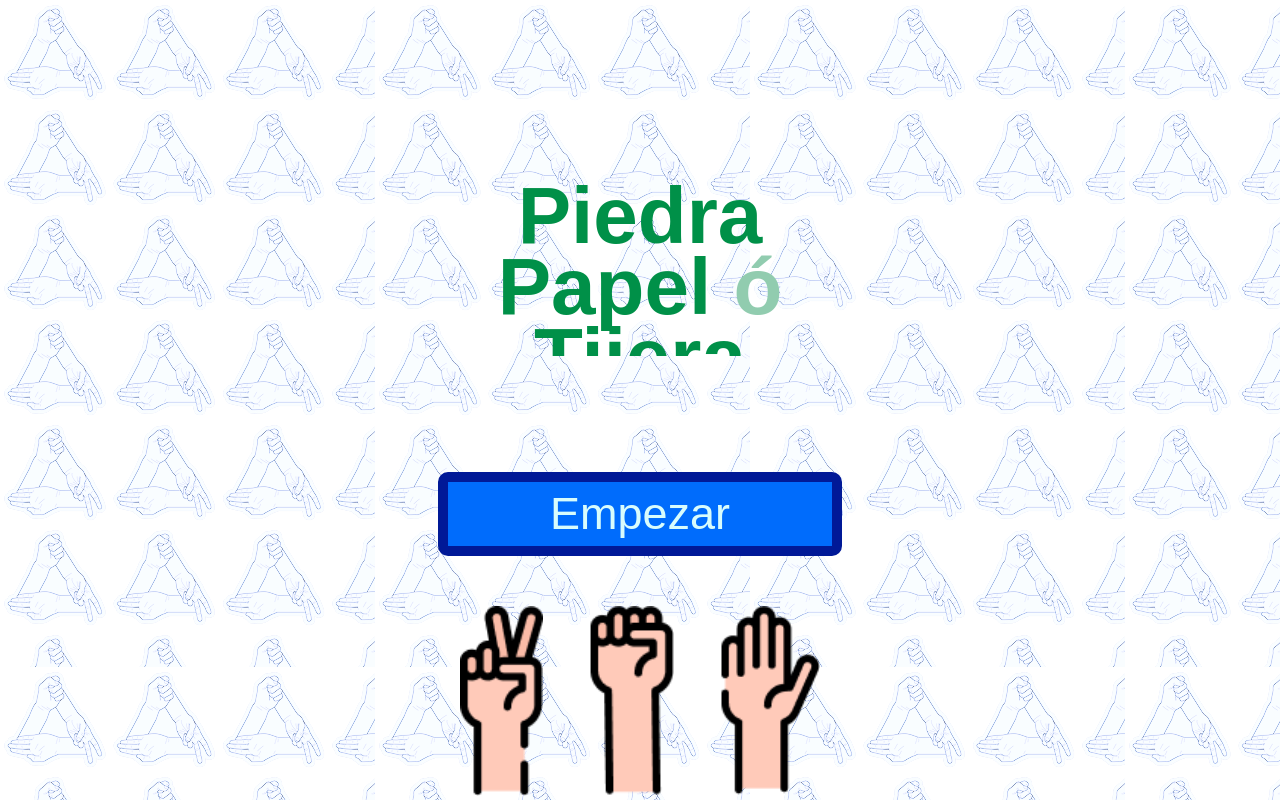
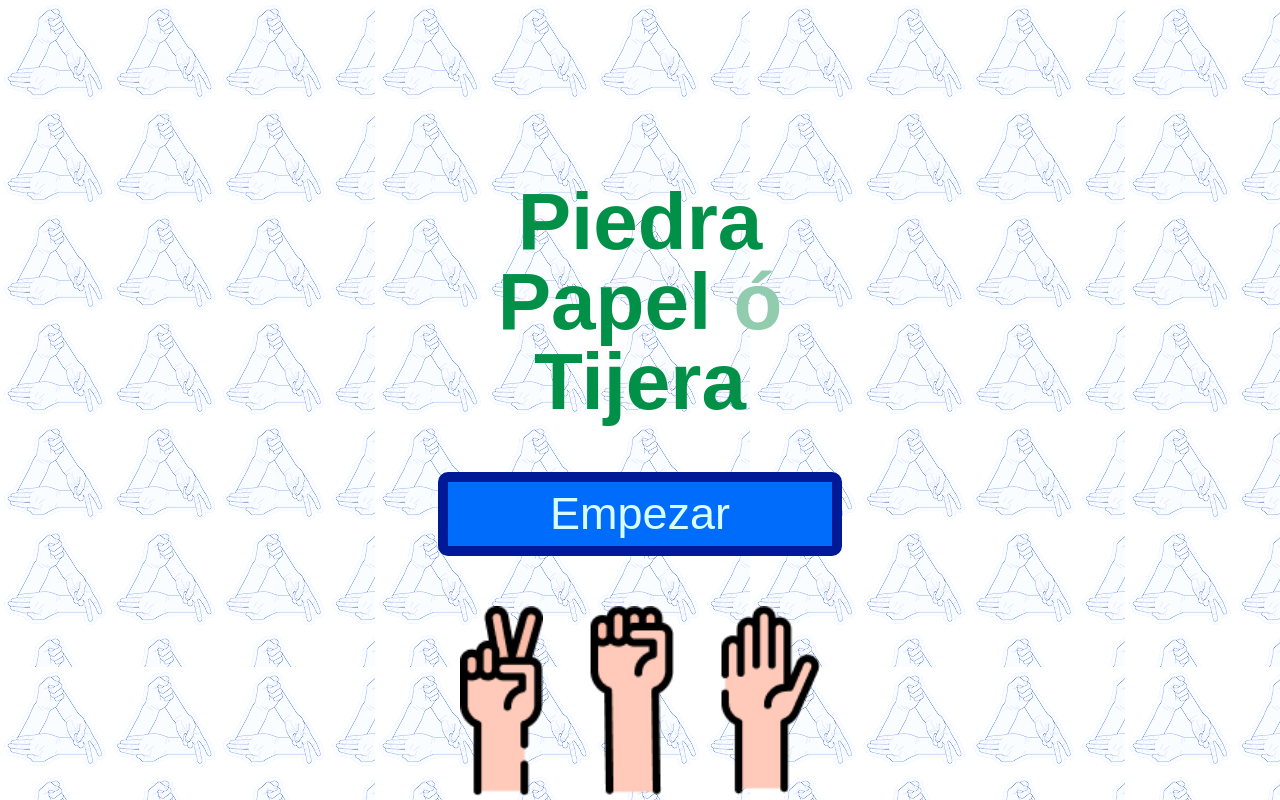
Before and after one commit to Puyol312/single-web-app, a website built with Parcel: page src/index.html in a window 1280 px wide. Built offline with nearby package versions, Linux system fonts and the light colour scheme; a web font is replaced by a local one.

Commit message:
<fix>(welcome.css):The title of welcome has an specific place.

```diff
--- a/src/index.ts
+++ b/src/index.ts
@@ -2,6 +2,5 @@ import { initRouter } from "./router"
 import "./components/hand/hand";
 (function(){
   const root = document.querySelector("#root");
-  console.log("Hola 1")
   root? initRouter(root) : null ;
 })()
--- a/src/pages/welcome/welcome.css
+++ b/src/pages/welcome/welcome.css
@@ -15,10 +15,11 @@
   font-family: var(--default-font-family);
   color: #009048;
   font-weight: 700;
-  font-size: 80px;
-  line-height: 88%;
-  overflow: hidden;
-  display: block;
+  font-size: clamp(40px, 8vw, 80px);
+  line-height: 1;
+  margin: 0;
+  word-break: break-word;
+  overflow: visible;
 }
 .welcome-container span{
   color: #91CCAF;
--- a/src/router.ts
+++ b/src/router.ts
@@ -27,7 +27,7 @@ const basePath = "/single-web-app";
 export function initRouter(container: Element) {
 
   function goTo(path) {
-    history.pushState({}, "", path);
+    history.pushState({}, "", basePath + path);
     handleRoute(path);
   }
   function getCurrentPath() {
```
Also changed, not shown: 1 other file.
